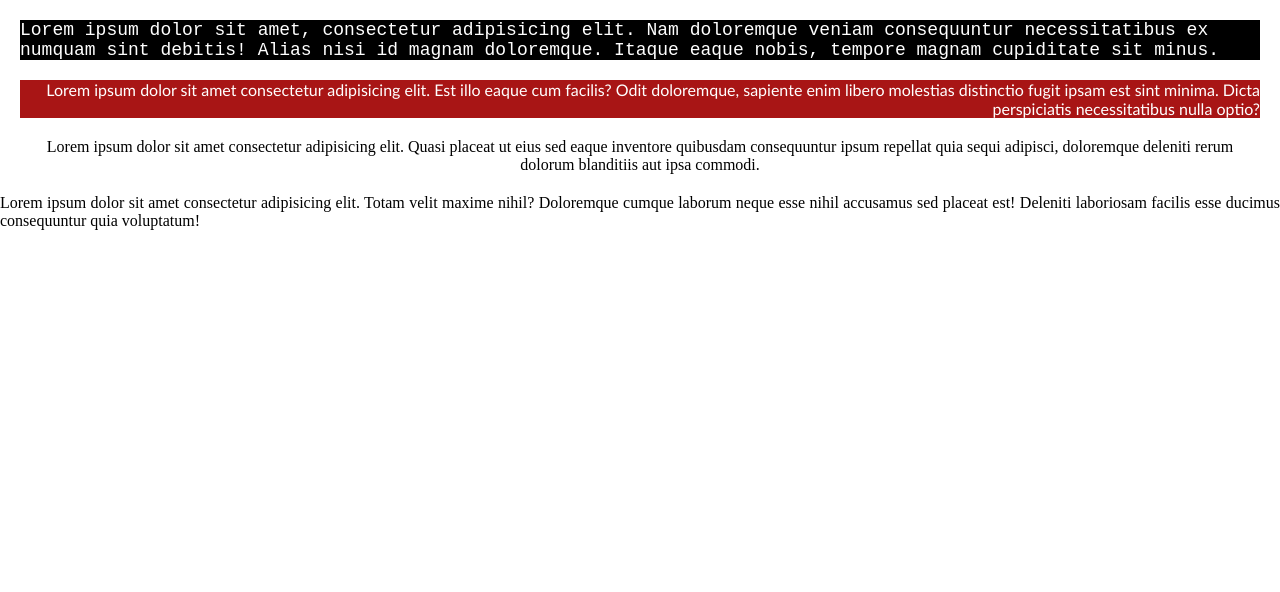
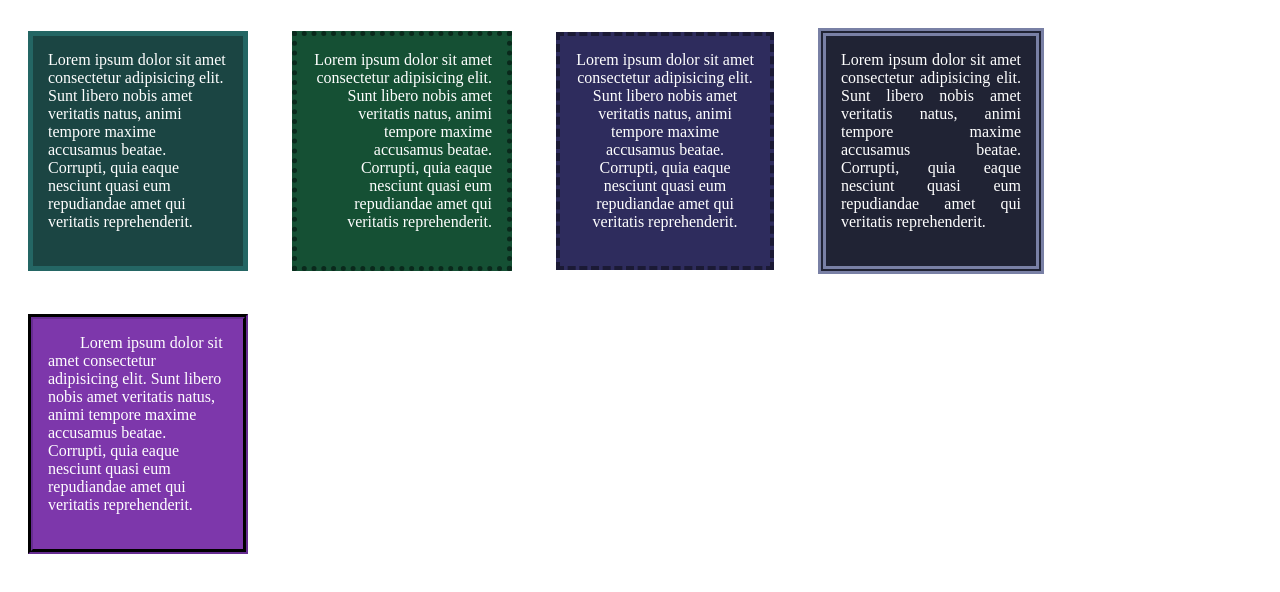
Before and after one commit to DaricksonCh/misitioweb, a plain HTML site: page aling.html in a window 1280 px wide. Drawn offline with Linux system fonts and the light colour scheme.

Commit message:
Aliniaciones

```diff
--- a/aling.html
+++ b/aling.html
@@ -8,9 +8,10 @@
     <link rel="stylesheet" href="css/aling.css">
 </head>
 <body>
-    <p class="left">Lorem ipsum dolor sit amet, consectetur adipisicing elit. Nam doloremque veniam consequuntur necessitatibus ex numquam sint debitis! Alias nisi id magnam doloremque. Itaque eaque nobis, tempore magnam cupiditate sit minus.</p>
-    <p class="right">Lorem ipsum dolor sit amet consectetur adipisicing elit. Est illo eaque cum facilis? Odit doloremque, sapiente enim libero molestias distinctio fugit ipsam est sint minima. Dicta perspiciatis necessitatibus nulla optio?</p>
-    <p class="center">Lorem ipsum dolor sit amet consectetur adipisicing elit. Quasi placeat ut eius sed eaque inventore quibusdam consequuntur ipsum repellat quia sequi adipisci, doloremque deleniti rerum dolorum blanditiis aut ipsa commodi.</p>
-    <p class="justify">Lorem ipsum dolor sit amet consectetur adipisicing elit. Totam velit maxime nihil? Doloremque cumque laborum neque esse nihil accusamus sed placeat est! Deleniti laboriosam facilis esse ducimus consequuntur quia voluptatum!</p>
+    <div class="box box-1">Lorem ipsum dolor sit amet consectetur adipisicing elit. Sunt libero nobis amet veritatis natus, animi tempore maxime accusamus beatae. Corrupti, quia eaque nesciunt quasi eum repudiandae amet qui veritatis reprehenderit.</div>
+    <div class="box box-2">Lorem ipsum dolor sit amet consectetur adipisicing elit. Sunt libero nobis amet veritatis natus, animi tempore maxime accusamus beatae. Corrupti, quia eaque nesciunt quasi eum repudiandae amet qui veritatis reprehenderit.</div>
+    <div class="box box-3">Lorem ipsum dolor sit amet consectetur adipisicing elit. Sunt libero nobis amet veritatis natus, animi tempore maxime accusamus beatae. Corrupti, quia eaque nesciunt quasi eum repudiandae amet qui veritatis reprehenderit.</div>
+    <div class="box box-4">Lorem ipsum dolor sit amet consectetur adipisicing elit. Sunt libero nobis amet veritatis natus, animi tempore maxime accusamus beatae. Corrupti, quia eaque nesciunt quasi eum repudiandae amet qui veritatis reprehenderit.</div>
+    <div class="box box-5">Lorem ipsum dolor sit amet consectetur adipisicing elit. Sunt libero nobis amet veritatis natus, animi tempore maxime accusamus beatae. Corrupti, quia eaque nesciunt quasi eum repudiandae amet qui veritatis reprehenderit.</div>
 </body>
 </html>
--- a/css/aling.css
+++ b/css/aling.css
@@ -1,31 +1,38 @@
-* {
-    padding: 0;
-    margin: 0;
+.box {
+    display: inline-block;
+    width: 180px;
+    height: 200px;
+    margin: 20px;
+    padding: 15px;
+    color: white;
 }
 
-.left {
+.box-1 {
+    border: 5px solid  #246664;
     text-align: left;
-    font-family: 'Courier New', Courier, monospace;
-    font-size: 18px;
-    font-weight: 400px;
-    color: #fff;
-    background-color:#000 ;
-    margin: 20px;
+    background-color: rgb(27, 69 , 67);
 }
 
-.right {
+.box-2 {
+    border: 5px dotted #0A291C;
     text-align: right;
-    font-family: 'Gill Sans', 'Gill Sans MT',  'Trebuchet MS', sans-serif;
-    margin: 20px;
-    background-color: rgb(168, 21, 21);
-    color: #fff;
+    background-color: rgb(21, 80, 52);
 }
 
-.center {
+.box-3 {
+    border: 4px dashed #1B1A35;
     text-align: center;
-    margin: 20px;
+    background-color: rgb(46, 44, 93);
 }
 
-.justify {
+.box-4 {
+    border: 8px double #7980A5 ;
     text-align: justify;
+    background-color: rgb(32, 35, 52);
 }
+
+.box-5 {
+    border: 5px groove #2B133D;
+    text-indent: 2em;
+    background-color: rgb(125, 55, 171);
+}
```
